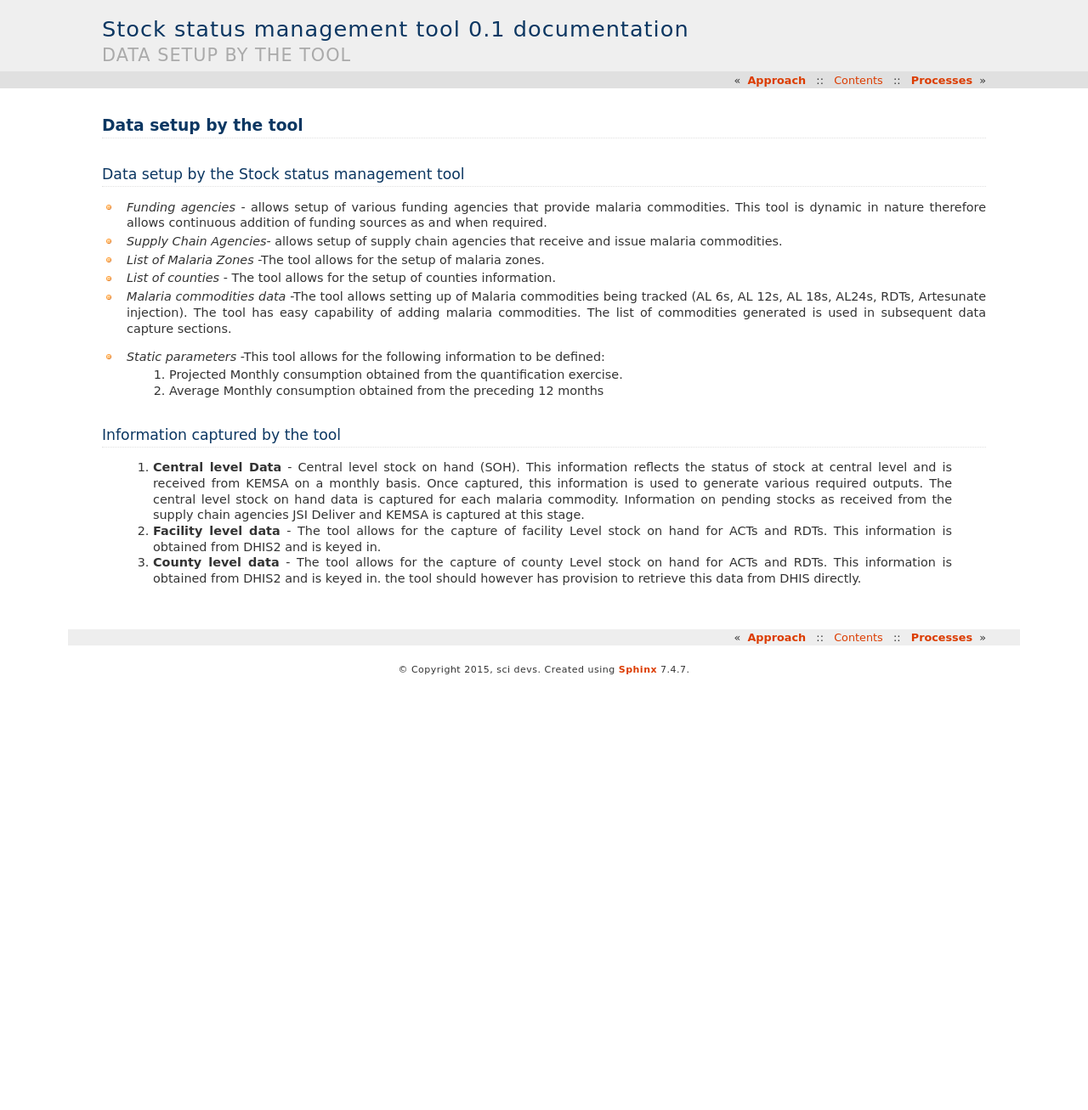
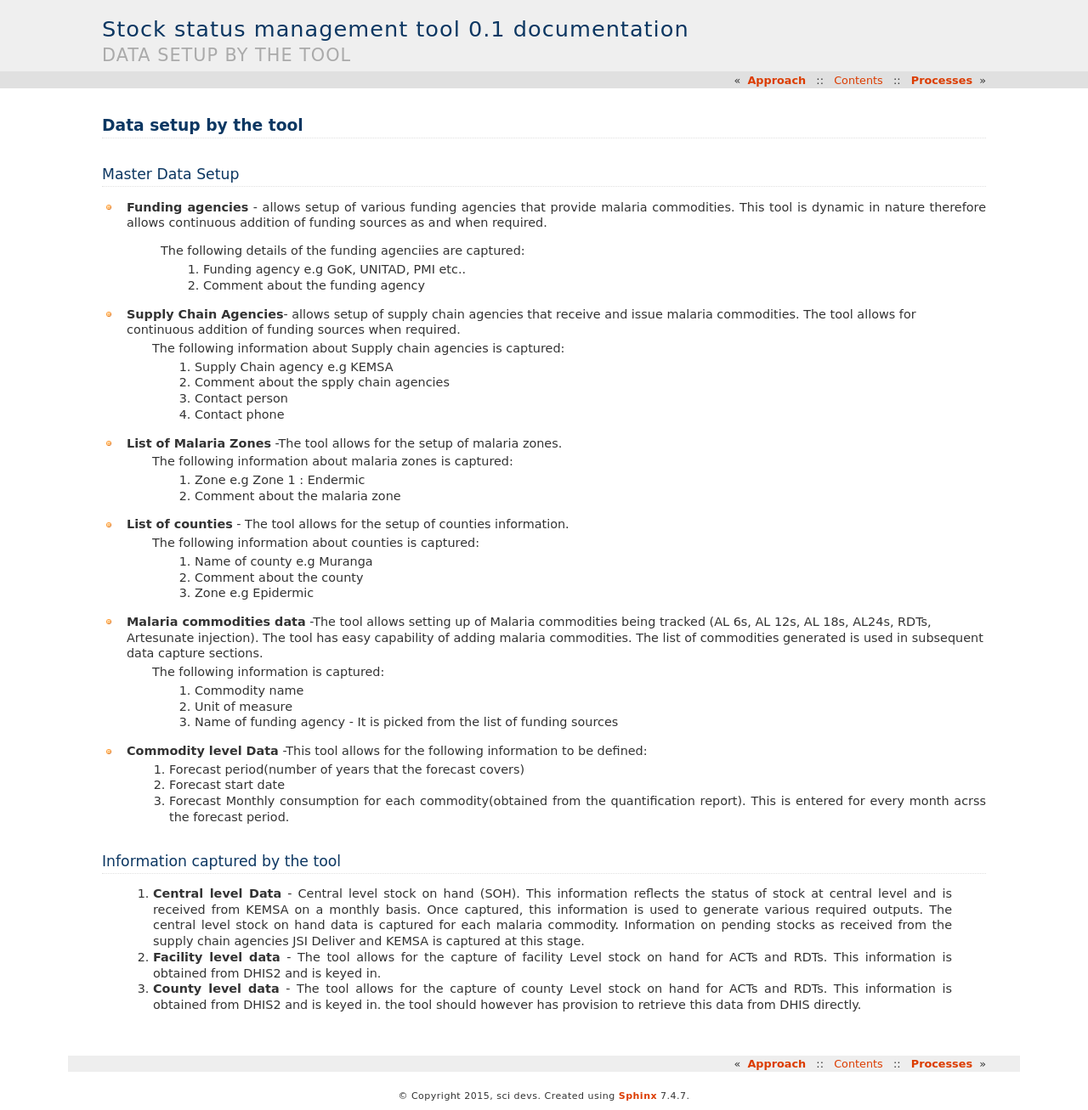
Before and after one commit to ezekielmogaka/Stock_status_monitoring_documentation, a Sphinx documentation site: the page built from source/DataSetup.rst, in a window 1280 px wide. Shown: the whole page at 85% size. Built offline with Sphinx 7.4.7, drawn with Linux system fonts in a browser that asks for light colours; before the commit the page ends 900 px from its top, so only the background shows below that.

Commit message:
Changes on the overview and processes

```diff
--- a/source/DataSetup.rst
+++ b/source/DataSetup.rst
@@ -1,23 +1,48 @@
 Data setup by the tool
 ===============================================
 
-Data setup by the Stock status management tool
------------------------------------------------
+Master Data Setup
+------------------
 
 
-- *Funding agencies* - allows setup of various funding agencies that provide malaria commodities. This tool is dynamic in nature therefore allows continuous addition of funding sources as and when required.
+- **Funding agencies** - allows setup of various funding agencies that provide malaria commodities. This tool is dynamic in nature therefore allows continuous addition of funding sources as and when required.
 
-- *Supply Chain Agencies*- allows setup of supply chain agencies that receive and issue malaria commodities.
+	The following details of the funding agenciies are captured:
+		#. Funding agency e.g GoK, UNITAD, PMI etc..
+		#. Comment about the funding agency
 
-- *List of Malaria Zones* -The tool allows for the setup of malaria zones.
+- **Supply Chain Agencies**- allows setup of supply chain agencies that receive and issue malaria commodities. The tool allows for continuous addition of funding sources when required.
+	The following information about Supply chain agencies is captured:
+		#. Supply Chain agency e.g KEMSA
+		#. Comment about the spply chain agencies
+		#. Contact person
+		#. Contact phone
 
-- *List of counties* - The tool allows for the setup of counties information.
 
-- *Malaria commodities data* -The tool allows setting up of Malaria commodities being tracked (AL 6s, AL 12s, AL 18s, AL24s, RDTs, Artesunate injection). The tool has easy capability of adding malaria commodities. The list of commodities generated is used in subsequent data capture sections.
 
-- *Static parameters* -This tool allows for the following information to be defined:
-	#. Projected Monthly consumption obtained from the quantification exercise.
-	#. Average Monthly consumption obtained from the preceding 12 months
+- **List of Malaria Zones** -The tool allows for the setup of malaria zones.
+	The following information about malaria zones is captured:
+		#. Zone e.g Zone 1 : Endermic
+		#. Comment about the malaria zone
+
+
+
+- **List of counties** - The tool allows for the setup of counties information.
+	The following information about counties is captured:
+		#. Name of county e.g Muranga
+		#. Comment about the county
+		#. Zone e.g Epidermic
+
+- **Malaria commodities data** -The tool allows setting up of Malaria commodities being tracked (AL 6s, AL 12s, AL 18s, AL24s, RDTs, Artesunate injection). The tool has easy capability of adding malaria commodities. The list of commodities generated is used in subsequent data capture sections.
+	The following information is captured:
+		#. Commodity name
+		#. Unit of measure
+		#. Name of funding agency - It is picked from the list of funding sources
+
+- **Commodity level Data** -This tool allows for the following information to be defined:
+		#. Forecast period(number of years that the forecast covers)
+		#. Forecast start date
+		#. Forecast Monthly consumption for each commodity(obtained from the quantification report). This is entered for every month acrss the forecast period.
 
 
 Information captured by the tool
--- a/source/Overview.rst
+++ b/source/Overview.rst
@@ -1,7 +1,7 @@
 Overview
 ============================
 
-Purpose of this project is to create a stock status management tool that analyzes data from various sources including:
+The Stock Status Management tool analyzes data from various sources including:
 
 #. Facility and County Level Stock Data from DHIS.
 #. National Level Stock Status data from the Supply Chain Agencies (KEMSA)
@@ -9,7 +9,9 @@
 
 
 
-This data is aggregated and analyzed for the different malaria commodities. It is then used by the Malaria Control Unit, drug management committee for review of the stock status of malaria commodities in the country.
+This data is aggregated and analyzed for the different malaria commodities and a 2 pager report generated that indicates to management, the months stock status and pipeline status and pipeline status of malaria commodities.
+
+This tool is meant to amend and enhance the current 2 pager tool used by MCU to accomodate additional requirements including representation of Central and county level data for malaria commodities, and to color code the diffeent pending shipments based on the timelines for delivery.
 
 
 .. toctree::
```
Also changed, not shown: source/Processes.rst (+37 -6 lines), 12 other files.
